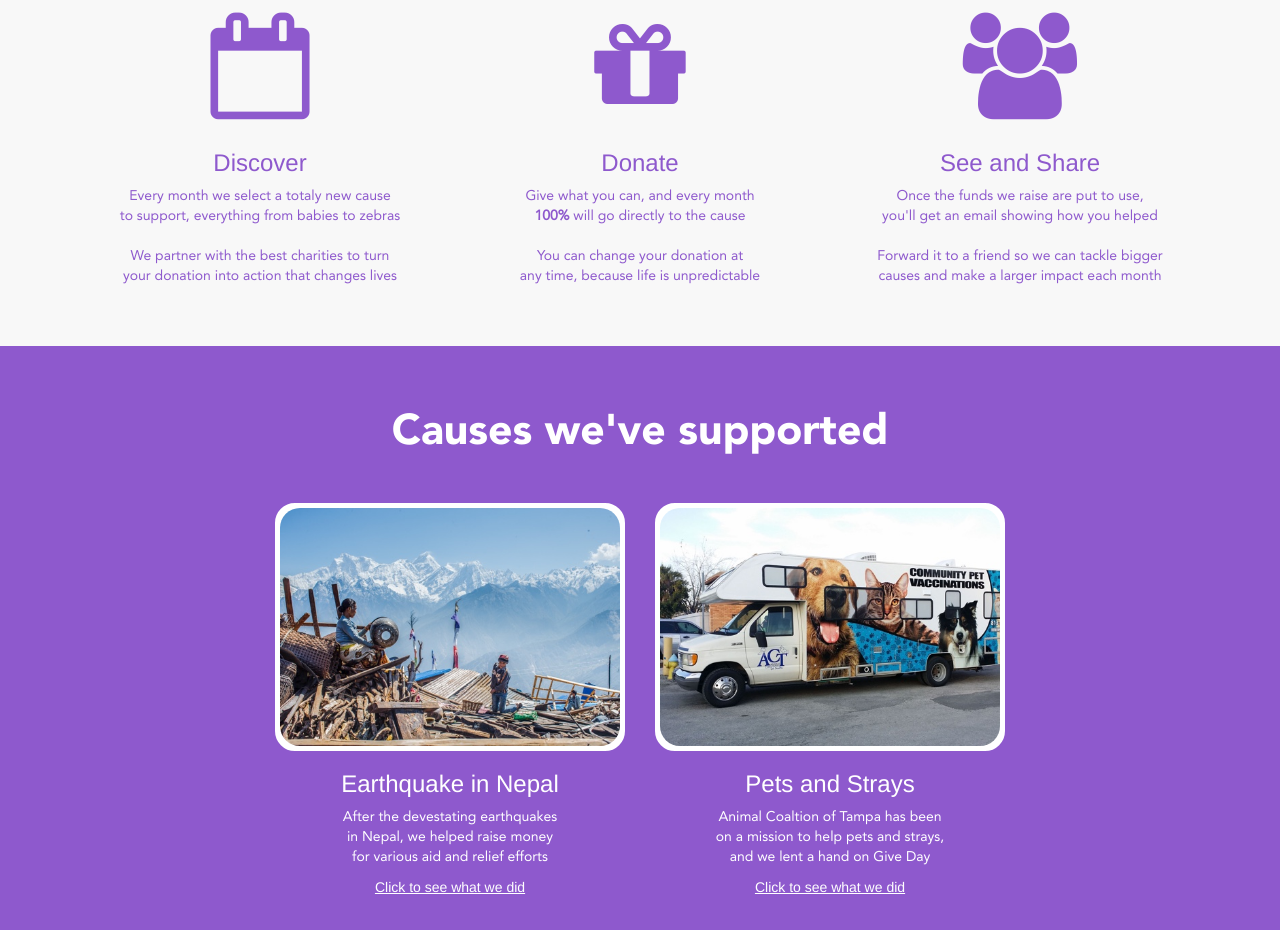
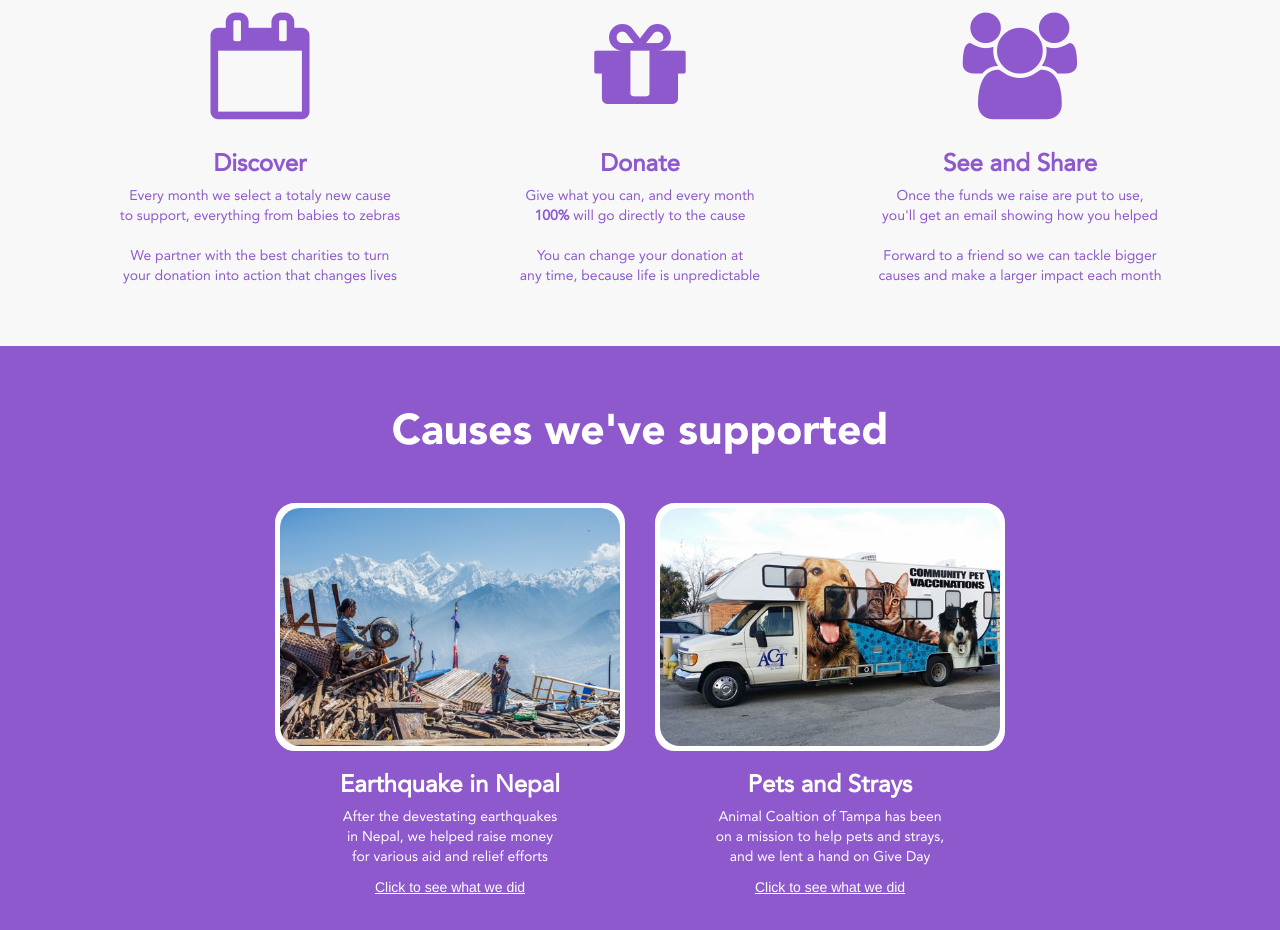
Before and after one commit to sparkthecause/www, a plain HTML site: page index.html in a window 1280 px wide. Shown: the part 874-1804 px from the top of the page. Drawn offline with nearby package versions, Linux system fonts and the light colour scheme.

Commit message:
wights and spaces

```diff
--- a/assets/css/style.css
+++ b/assets/css/style.css
@@ -10,7 +10,7 @@
        url('/assets/font/Avenir-Black-webfont.ttf')  format('truetype'), /* Safari, Android, iOS */
        url('/assets/font/Avenir-Black-webfont.svg') format('svg'); /* Legacy iOS */
 }
-p {
+p, h3 {
     font-family: "Avenir-Roman";
 }
 h1, h2 {
@@ -20,6 +20,9 @@ h1, h2 {
 h2 {
     font-size: 32pt;
     padding-top: 30px;
+}
+h3 {
+    font-weight: bold;
 }
 .navbar {
     min-height: 75px;
@@ -212,6 +215,9 @@ h2 {
     color: #ffffff;
     margin: 10px 10px 10px 20px;
 }
+.section-social .container .row-pad {
+    margin-top: 30px;
+}
 .footer {
     height: 75px;
     text-align: center;
--- a/index.html
+++ b/index.html
@@ -111,7 +111,7 @@
                         <h3>See and Share</h3>
                         <p>Once the funds we raise are put to use,<br class="hidden-sm">
                             you'll get an email showing how you helped<br><br>
-                            Forward it to a friend so we can tackle bigger<br class="hidden-sm">
+                            Forward to a friend so we can tackle bigger<br class="hidden-sm">
                             causes and make a larger impact each month
                         </p>
                     </div>
```
